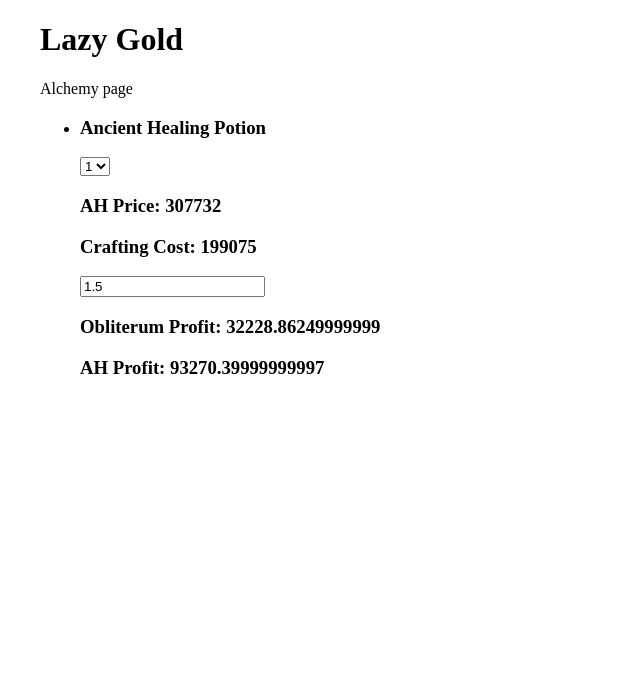
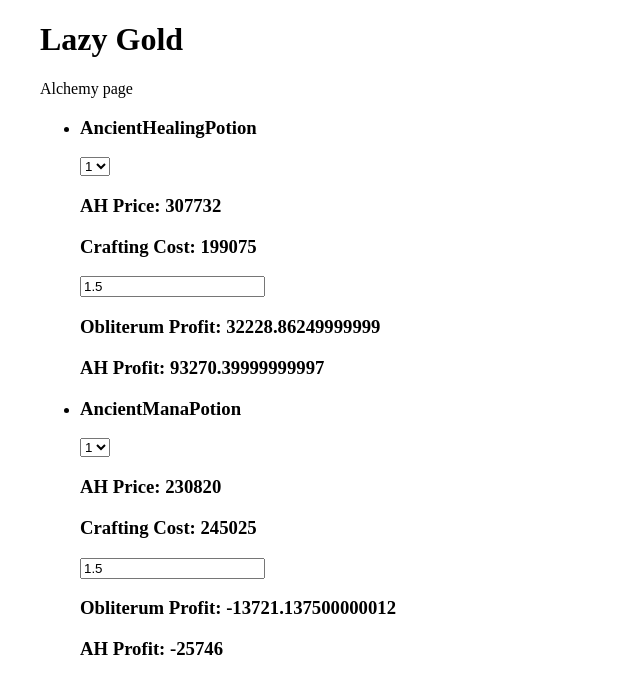
Before and after one commit to blaynem/lazy-gold-app, a React (Create React App) app: page / in a window 1280 px wide. Shown: the top 694 px of the page, without its empty margins (0-640 px from the left). Built offline with nearby package versions, Linux system fonts and the light colour scheme.

Commit message:
reworked the components to parse through data easier

```diff
--- a/src/components/Alchemy/AncientHealingPotion.js
+++ b/src/components/ItemWrapper.js
@@ -1,11 +1,11 @@
 import React, { Component } from "react";
 
 // NEED TO REPLACE THIS WITH THE NAMESINOBJ FILE
-import { itemNames } from '../../constants/itemNames';
+import { names } from '../constants/namesInObj';
 
-import { ItemLayout } from '../../Widgets/ItemLayout'
+import { ItemLayout } from '../Widgets/ItemLayout'
 
-class AncientHealingPotion extends Component {
+class ItemWrapper extends Component {
   constructor(props){
     super(props)
 
@@ -18,31 +18,33 @@ class AncientHealingPotion extends Component {
     this.setState({ [name]: value })
   }
   calculateCraftingCost = () => {
-    const { data } = this.props
+    const { craftingInfo, recipeItemsData, itemData, itemName } = this.props
     const { rankValue } = this.state
     // we get the materials from the recipeRank const defined on bottom of page
-    const materials = recipeRank[rankValue]
+    // const materials = recipeRank[rankValue]
+    const materials = craftingInfo.RecipeRank[rankValue]
     // to calculate, we iterate over the reagants of the materials needed:
     // mat total price consists of the materials current marketValue and the amount needed to create the item
-    const costToCraft = (materials.reagents).reduce( (acc, matItem) => {
-      const matPrice = data[matItem.id].MarketValue
-      const total = matPrice * matItem.amount
+    const costToCraft = (materials.Reagents).reduce( (acc, matItem) => {
+      console.log(matItem)
+      const matPrice = recipeItemsData[matItem.Id].MarketValue
+      const total = matPrice * matItem.Amount
       return acc + total
     }, 0)
     // we divide by the amount that is crafted per rank in order to get the price.
     // Ex: Rank 1 only yields us 1, rank 3 yields us roughly 1.5
-    return costToCraft / materials.yield
+    return costToCraft / materials.Yield
   }
   render() {
-    const { ancientHealingPotion, obliterum } = itemNames
+    console.log("crafting info", this.props)
     const { rankValue, obliterumYield } = this.state
-    const { data } = this.props
+    const { itemData, itemName, obliterum } = this.props
     // ahprice recieved from database
-    const ahPrice = data[ancientHealingPotion].MarketValue
+    const ahPrice = itemData.MarketValue
     // calculated crafting cost
     const craftingCost = this.calculateCraftingCost()
     // obliterum price on the AH
-    const obliterumAHPrice = data[obliterum].MarketValue
+    const obliterumAHPrice = obliterum.MarketValue
     // obliterum profit is the price, times the yield for obliterating the item, divided by 100.
     // we then take out the AH (5%) cut, and subtract the crafting costs
     const obliterumProfit = (obliterumAHPrice * obliterumYield / 100) * .95 - craftingCost
@@ -51,7 +53,7 @@ class AncientHealingPotion extends Component {
     const ahProfit = ahPrice * .95 - craftingCost
     return (
       <ItemLayout
-        name={data[ancientHealingPotion].Name}
+        name={itemName}
         rankValue={rankValue}
         handleChange={this.handleChange}
         ahPrice={ahPrice}
@@ -64,51 +66,4 @@ class AncientHealingPotion extends Component {
   }
 }
 
-export default AncientHealingPotion
-
-// Yseralline Seed = 128304
-// Crystal Vial = 3371
-// should be able to extract this to allow reuse throughout all crafting items.
-// tricky things might be blood of sargeras and other soul bound items.
-// maybe need to calculate that first and then throw it inside of our reducer based off of data recieved?
-const recipeRank = [
-  {
-    yield: 1,
-    reagents: [
-      {
-        id: 128304,
-        amount: 4
-      },
-      {
-        id: 3371,
-        amount: 1
-      }
-    ]
-  },
-  {
-    yield: 1,
-    reagents: [
-      {
-        id: 128304,
-        amount: 4
-      },
-      {
-        id: 3371,
-        amount: 1
-      }
-    ]
-  },
-  {
-    yield: 1.5,
-    reagents: [
-      {
-        id: 128304,
-        amount: 4
-      },
-      {
-        id: 3371,
-        amount: 1
-      }
-    ]
-  }
-]
+export default ItemWrapper
--- a/src/constants/namesInObj.js
+++ b/src/constants/namesInObj.js
@@ -1,5 +1,5 @@
 // can be used to replace the itemNames inside constants
-const names = {
+export const names = {
   DeployableBulletDispenser: 132509,
   GunpowderCharge: 132510,
   PumpActionBandageGun: 132511,
@@ -56,13 +56,16 @@ const names = {
   SkystepPotion: 127841,
   UnwrittenLegend: 128979,
   ScrollofForgottenKnowledge: 128980,
-  GemChip: 129099,
+  GemChip: [
+    129099,
+    130200,
+    130201,
+    130202,
+    130203,
+    130204,
+    129100
+  ],
   SteamyRomanceNovelKit: 129211,
-  GemChip: 130200,
-  GemChip: 130201,
-  GemChip: 130202,
-  GemChip: 130203,
-  GemChip: 130204,
   StonehideLeatherBarding: 131746,
   DemonsteelStirrups: 136708,
   ClothesChestDalaranCitizens: 137556,
@@ -187,7 +190,6 @@ const names = {
   RethusIncessantCourage: 146667,
   EmpyrialBreastplate: 151576,
   EmpyrialTitanCrown: 151590,
-  GemChip: 129100,
   Sangrite: 130172,
   DeepAmber: 130173,
   Azsunite: 130174,
--- a/src/containers/Alchemy_Container.js
+++ b/src/containers/Alchemy_Container.js
@@ -1,28 +1,58 @@
-import React, { Component } from 'react';
-import { connect } from 'react-redux'
+import React, { Component } from "react";
+import { connect } from "react-redux";
 
-import AncientHealingPotion from '../components/Alchemy/AncientHealingPotion';
+import { recipes } from "../recipes";
+import { names } from "../constants/namesInObj";
+import ItemWrapper from "../components/ItemWrapper";
 
 class AlchemyContainer extends Component {
+  // goes through the recipe for the intended item. goes through all their ranks and
+  // creates a list of the recipes needed to pass down to the component
+  getRecipeItemsList = (recipeItems) => {
+    const { items } = this.props
+    const recipeList = {}
+    recipeItems.RecipeRank.map( (item) => {
+      return item.Reagents.map( reagent => {
+        recipeList[reagent.Id] = items.data[reagent.Id]
+      })
+    })
+    return recipeList
+  }
   render() {
-    const { data } = this.props.items
+    const { items, obliterum } = this.props;
     return (
       <div>
         Alchemy page
         <ul>
-          {/*Should be able to remake this with the namesInObj file to make it more clear what we're using.*/}
           {/*Should also be able to reuse this for all of our items.. hopefully I did this right.*/}
-          <AncientHealingPotion data={{"127834": data[127834], "128304": data[128304], "3371": data[3371], "124125": data[124125]}}/>
+          <ItemWrapper
+            craftingInfo={recipes.AncientHealingPotion}
+            itemData={items.data[names.AncientHealingPotion]}
+            itemName="AncientHealingPotion"
+            obliterum={obliterum}
+            recipeItemsData={this.getRecipeItemsList(recipes.AncientHealingPotion)}
+          />
+          <ItemWrapper
+            craftingInfo={recipes.AncientManaPotion}
+            itemData={items.data[names.AncientManaPotion]}
+            itemName="AncientManaPotion"
+            obliterum={obliterum}
+            recipeItemsData={this.getRecipeItemsList(recipes.AncientManaPotion)}
+          />
+              {/* // AncientHealingPotion: data[names.AncientHealingPotion],
+              // YserallineSeed: data[names.YserallineSeed],
+              // CrystalVial: data[names.CrystalVial], */}
         </ul>
       </div>
-    )
+    );
   }
 }
 
-function mapStateToProps(state){
+function mapStateToProps(state) {
   return {
-    items: state.items
-  }
+    items: state.items,
+    obliterum: state.items.data[124125]
+  };
 }
 
-export default connect(mapStateToProps, {})(AlchemyContainer)
+export default connect(mapStateToProps, {})(AlchemyContainer);
--- a/src/recipes.js
+++ b/src/recipes.js
@@ -1,62 +1,9 @@
-const craftingInfo = {
-  ItemID: 127834,
-  Name: "Ancient Healing Potion",
-  RecipeRank: {
-    One: {
-      Yield: 1,
-      Reagents: [
-        {
-          Id: 128304,
-          Name: "Yseralline Seed",
-          Amount: 4
-        },
-        {
-          Id: 3371,
-          Name: "Crystal Vial",
-          Amount: 1
-        }
-      ]
-    },
-    Two: {
-      Yield: 1,
-      Reagents: [
-        {
-          Id: 128304,
-          Name: "Yseralline Seed",
-          Amount: 4
-        },
-        {
-          Id: 3371,
-          Name: "Crystal Vial",
-          Amount: 1
-        }
-      ]
-    },
-    Three: {
-      Yield: 1.5,
-      Reagents: [
-        {
-          Id: 128304,
-          Name: "Yseralline Seed",
-          Amount: 4
-        },
-        {
-          Id: 3371,
-          Name: "Crystal Vial",
-          Amount: 1
-        }
-      ]
-    }
-  }
-}
-
-// Ancient Healing Potion
-[
-  {
-    ItemID: 127834,
+export const recipes = {
+  AncientHealingPotion: {
+    ItemId: 127834,
     Name: "Ancient Healing Potion",
-    RecipeRank: {
-      One: {
+    RecipeRank: [
+      {
         Yield: 1,
         Reagents: [
           {
@@ -71,7 +18,7 @@ const craftingInfo = {
           }
         ]
       },
-      Two: {
+      {
         Yield: 1,
         Reagents: [
           {
@@ -86,7 +33,7 @@ const craftingInfo = {
           }
         ]
       },
-      Three: {
+      {
         Yield: 1.5,
         Reagents: [
           {
@@ -101,13 +48,13 @@ const craftingInfo = {
           }
         ]
       }
-    }
+    ]
   },
-  {
-    ItemID: 127835,
+  AncientManaPotion: {
+    ItemId: 127835,
     Name: "Ancient Mana Potion",
-    RecipeRank: {
-      One: {
+    RecipeRank: [
+      {
         Yield: 1,
         Reagents: [
           {
@@ -122,7 +69,7 @@ const craftingInfo = {
           }
         ]
       },
-      Two: {
+      {
         Yield: 1,
         Reagents: [
           {
@@ -137,7 +84,7 @@ const craftingInfo = {
           }
         ]
       },
-      Three: {
+      {
         Yield: 1.5,
         Reagents: [
           {
@@ -152,6 +99,6 @@ const craftingInfo = {
           }
         ]
       }
-    }
+    ]
   }
-];
+}
```
